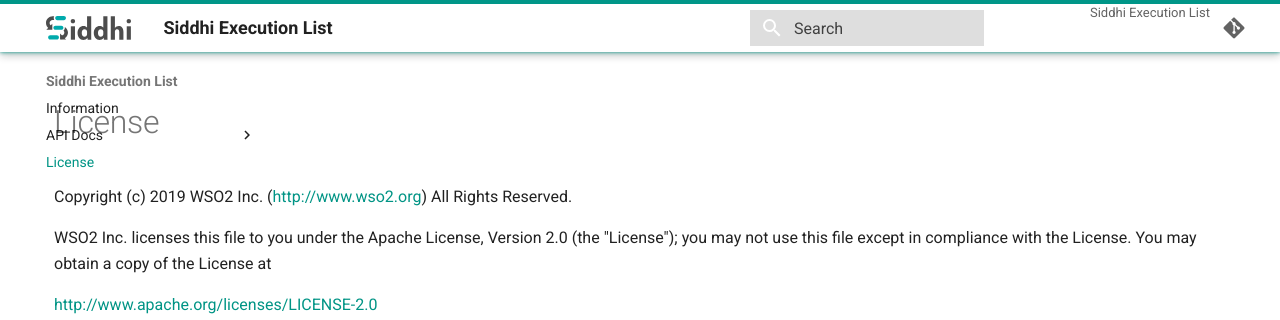
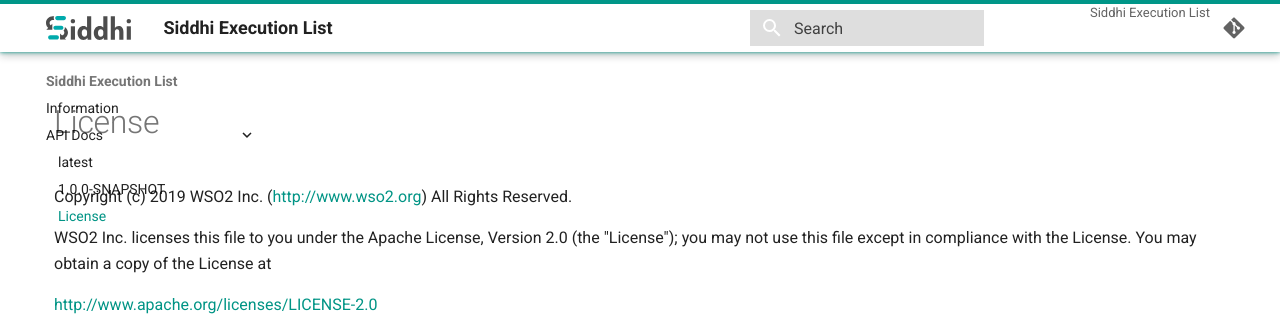
Before and after one commit to siddhi-io/siddhi-execution-list, an MkDocs documentation site: the page built from docs/license.md, in a window 1280 px wide. Shown: the top 320 px of the page. Built offline with MkDocs 1.6.1 and Material for MkDocs 9.7.7, drawn with Linux system fonts in a browser that asks for light colours; comment, search, counter and statistics services are not loaded; old or Windows-style settings are respelled for this version of MkDocs.

Commit message:
Add doc navigation

```diff
--- a/mkdocs.yml
+++ b/mkdocs.yml
@@ -34,6 +34,5 @@
 - Information: index.md
 - API Docs:
   - latest: api/latest.md
-  - ? ''
-    : api/.md
-- License: license.md
+  - 1.0.0-SNAPSHOT: api/1.0.0-SNAPSHOT.md
+  - License: license.md
```
